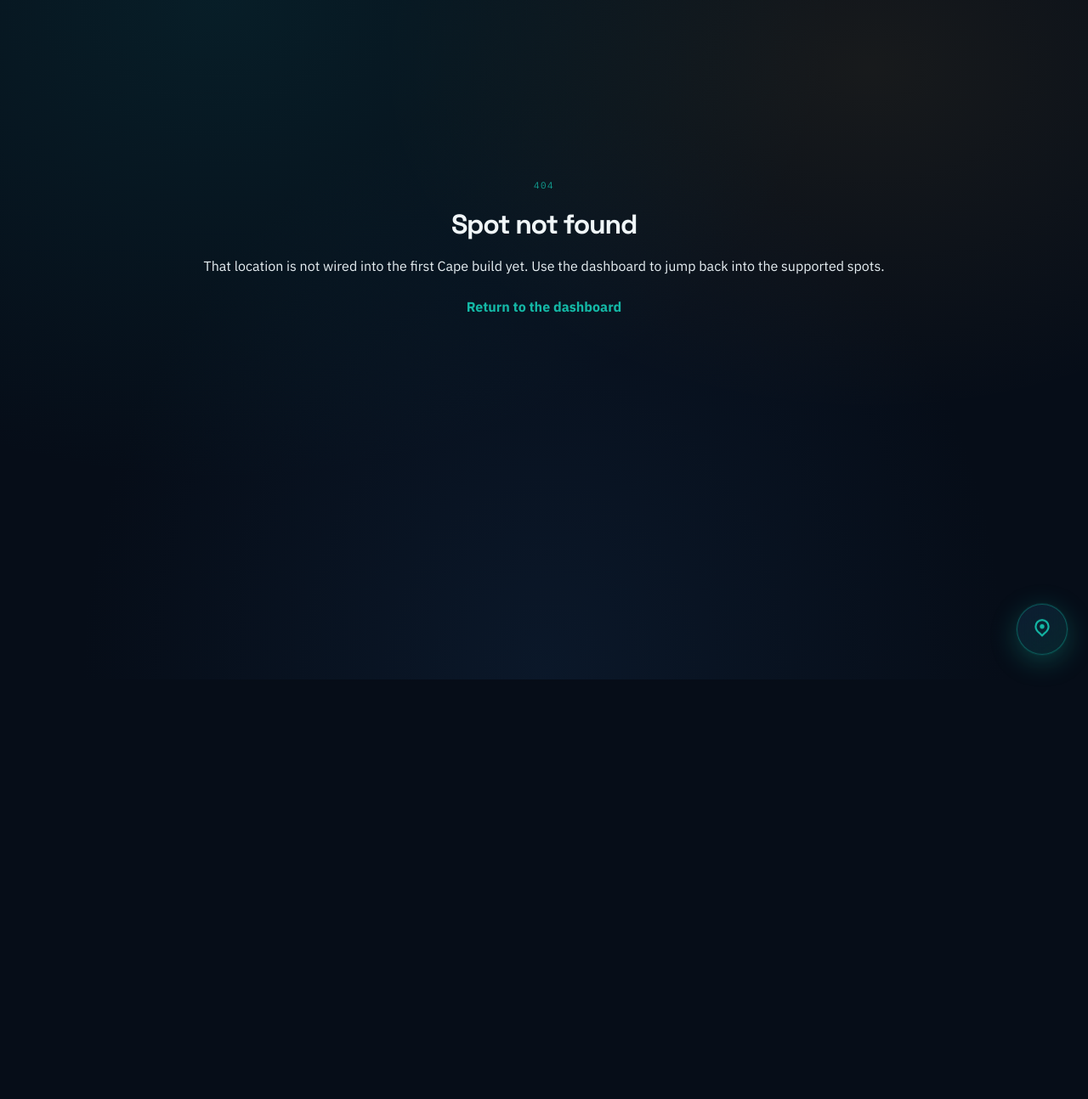
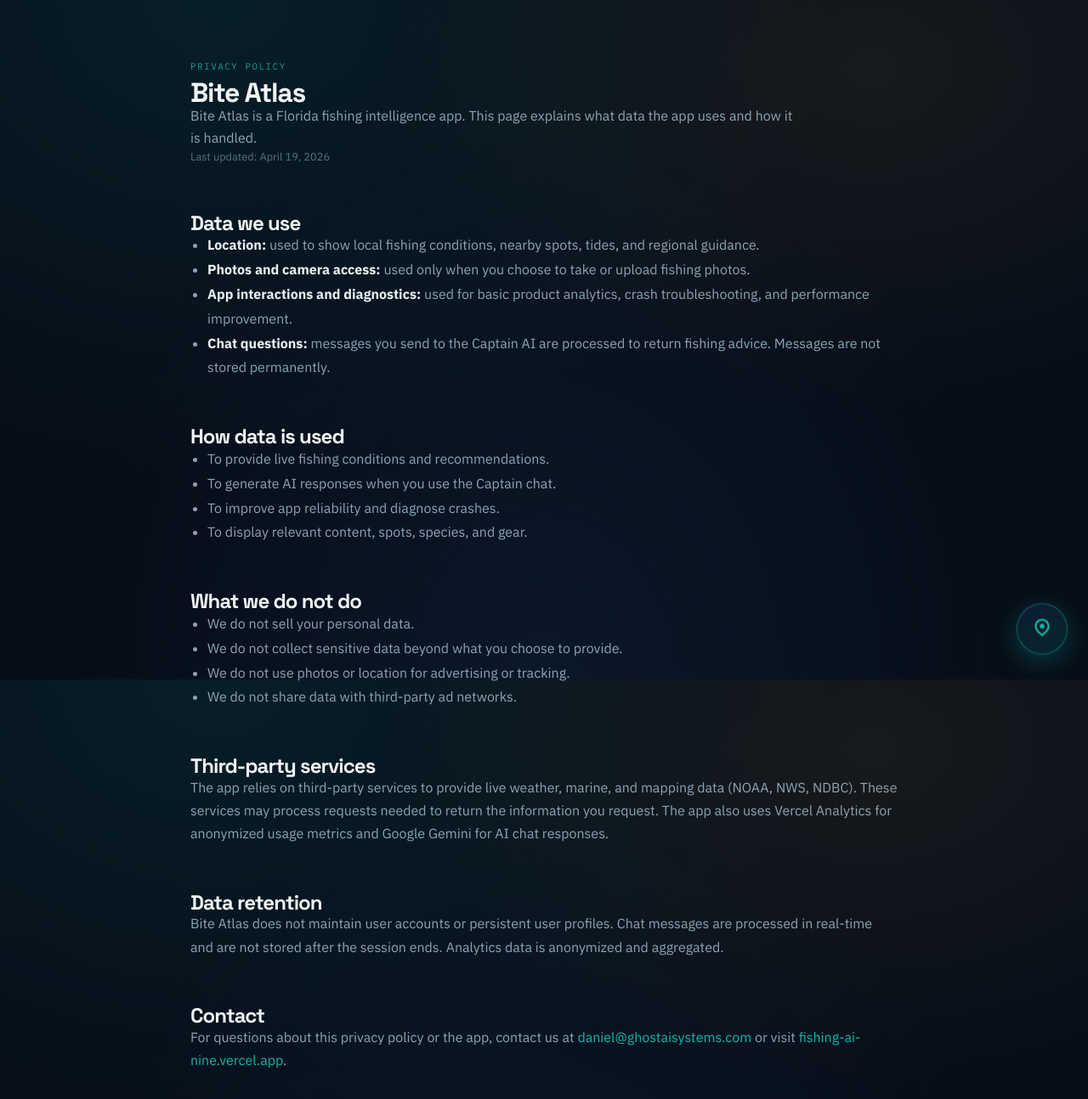
Before and after one commit to DanielSensual/fishing-ai, a Next.js app: page /privacy in a window 1280 px wide. Before the commit this address had no page. Shown: the top 1294 px of the page at 85% size. Before the commit the page ends 800 px from the top, so only its background shows below. Built offline with nearby package versions, Linux system fonts and the light colour scheme.

Commit message:
feat: add privacy policy page at /privacy for App Store Connect
- Proper design system styling with Bite Atlas tokens
- Covers data usage, retention, third-party services, contact
- Static page for fast loading

```diff
--- /dev/null
+++ b/src/app/privacy/page.tsx
@@ -0,0 +1,101 @@
+import type { Metadata } from "next";
+
+export const metadata: Metadata = {
+  title: "Privacy Policy",
+  description: "Privacy policy for Bite Atlas — Florida fishing intelligence.",
+};
+
+export default function PrivacyPage() {
+  return (
+    <main className="page-shell" style={{ maxWidth: 880, margin: "0 auto", padding: "4rem 1.5rem 6rem" }}>
+      <div style={{ marginBottom: "2rem" }}>
+        <span className="eyebrow">Privacy Policy</span>
+        <h1 style={{ marginTop: "0.25rem" }}>Bite Atlas</h1>
+        <p style={{ color: "var(--ink-soft)", maxWidth: 720 }}>
+          Bite Atlas is a Florida fishing intelligence app. This page explains
+          what data the app uses and how it is handled.
+        </p>
+        <p style={{ fontSize: "0.8rem", color: "var(--ink-muted)" }}>
+          Last updated: April 19, 2026
+        </p>
+      </div>
+
+      <section style={{ marginBottom: "2rem" }}>
+        <h2>Data we use</h2>
+        <ul style={{ paddingLeft: "1.25rem", lineHeight: 1.8, color: "var(--ink-soft)" }}>
+          <li>
+            <strong style={{ color: "var(--ink)" }}>Location:</strong> used to show local fishing conditions,
+            nearby spots, tides, and regional guidance.
+          </li>
+          <li>
+            <strong style={{ color: "var(--ink)" }}>Photos and camera access:</strong> used only when you choose
+            to take or upload fishing photos.
+          </li>
+          <li>
+            <strong style={{ color: "var(--ink)" }}>App interactions and diagnostics:</strong> used for basic
+            product analytics, crash troubleshooting, and performance
+            improvement.
+          </li>
+          <li>
+            <strong style={{ color: "var(--ink)" }}>Chat questions:</strong> messages you send to the Captain
+            AI are processed to return fishing advice. Messages are not stored
+            permanently.
+          </li>
+        </ul>
+      </section>
+
+      <section style={{ marginBottom: "2rem" }}>
+        <h2>How data is used</h2>
+        <ul style={{ paddingLeft: "1.25rem", lineHeight: 1.8, color: "var(--ink-soft)" }}>
+          <li>To provide live fishing conditions and recommendations.</li>
+          <li>To generate AI responses when you use the Captain chat.</li>
+          <li>To improve app reliability and diagnose crashes.</li>
+          <li>To display relevant content, spots, species, and gear.</li>
+        </ul>
+      </section>
+
+      <section style={{ marginBottom: "2rem" }}>
+        <h2>What we do not do</h2>
+        <ul style={{ paddingLeft: "1.25rem", lineHeight: 1.8, color: "var(--ink-soft)" }}>
+          <li>We do not sell your personal data.</li>
+          <li>We do not collect sensitive data beyond what you choose to provide.</li>
+          <li>We do not use photos or location for advertising or tracking.</li>
+          <li>We do not share data with third-party ad networks.</li>
+        </ul>
+      </section>
+
+      <section style={{ marginBottom: "2rem" }}>
+        <h2>Third-party services</h2>
+        <p style={{ color: "var(--ink-soft)", lineHeight: 1.7 }}>
+          The app relies on third-party services to provide live weather,
+          marine, and mapping data (NOAA, NWS, NDBC). These services may process requests needed
+          to return the information you request. The app also uses Vercel
+          Analytics for anonymized usage metrics and Google Gemini for AI chat responses.
+        </p>
+      </section>
+
+      <section style={{ marginBottom: "2rem" }}>
+        <h2>Data retention</h2>
+        <p style={{ color: "var(--ink-soft)", lineHeight: 1.7 }}>
+          Bite Atlas does not maintain user accounts or persistent user profiles.
+          Chat messages are processed in real-time and are not stored after the
+          session ends. Analytics data is anonymized and aggregated.
+        </p>
+      </section>
+
+      <section>
+        <h2>Contact</h2>
+        <p style={{ color: "var(--ink-soft)", lineHeight: 1.7 }}>
+          For questions about this privacy policy or the app, contact us at{" "}
+          <a href="mailto:daniel@ghostaisystems.com" style={{ color: "var(--tidal-teal)" }}>
+            daniel@ghostaisystems.com
+          </a>
+          {" "}or visit{" "}
+          <a href="https://fishing-ai-nine.vercel.app" style={{ color: "var(--tidal-teal)" }}>
+            fishing-ai-nine.vercel.app
+          </a>.
+        </p>
+      </section>
+    </main>
+  );
+}
```
